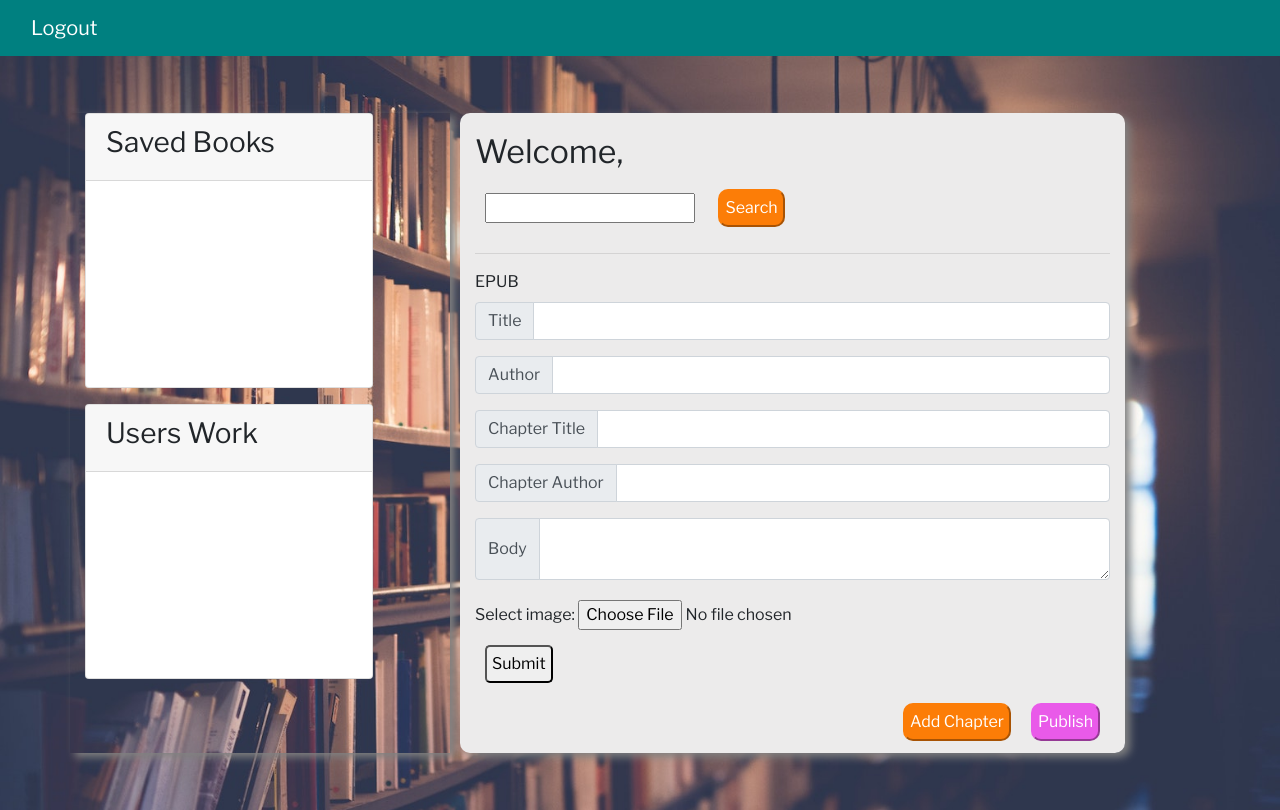
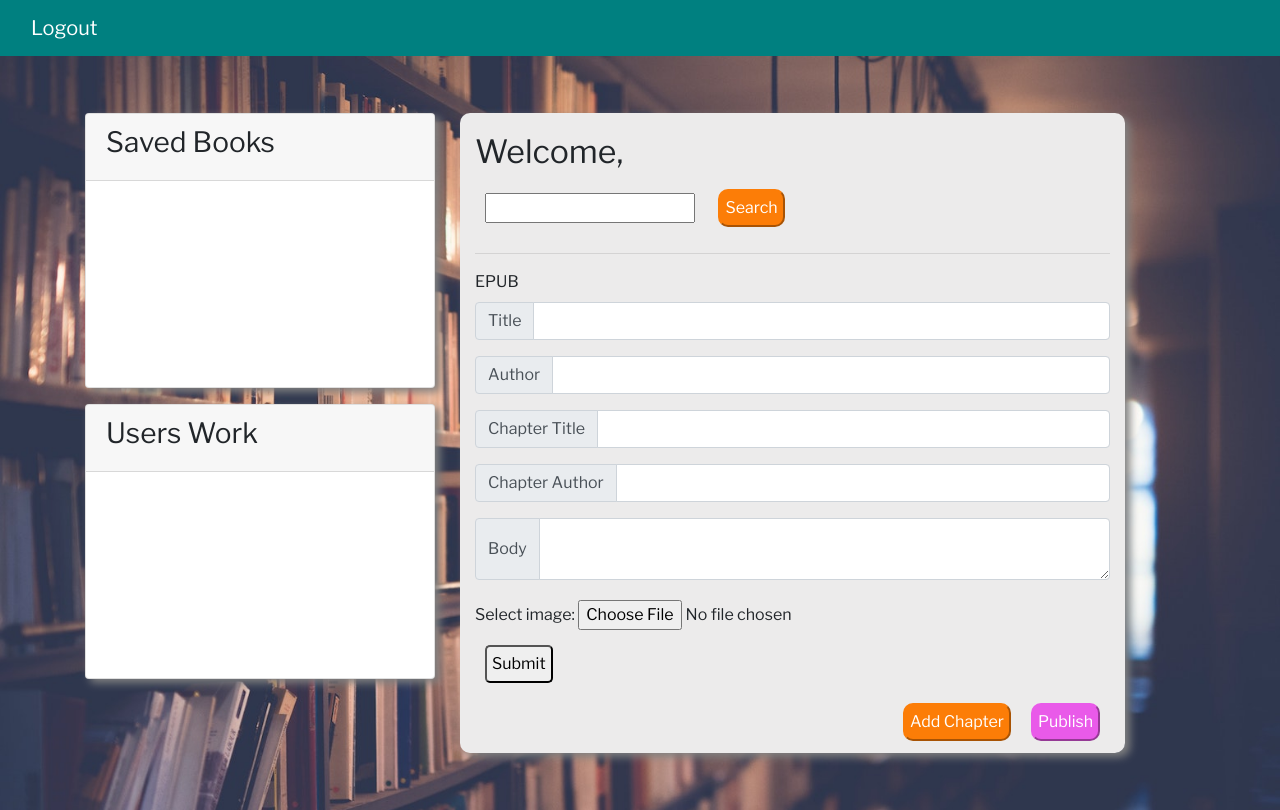
Before and after one commit to superrmatt/BookWorm, a website: page public/members.html in a window 1280 px wide. Drawn offline with nearby package versions, Linux system fonts and the light colour scheme; no server answers.

Commit message:
text and column style edits

```diff
--- a/public/js/members.js
+++ b/public/js/members.js
@@ -16,7 +16,7 @@ $(document).ready(function () {
   //--------------Get users saved books--------------------------------------------
   $.get("/api/user_books").then(function (data) {
     for (var e = 0; e < data.length; e++) {
-      userBooks.append("<b>" + data[e].title + "</b>" + " By " + data[e].author + "<br></br>");
+      userBooks.append("<h5><b>" + data[e].title + "</h5></b>" + " By " + data[e].author + "<br></br>");
     }
   });
 
@@ -24,7 +24,7 @@ $(document).ready(function () {
   //--------------Get users saved work----------------------------------------------
   $.get("/api/published_works").then(function (data) {
     for (var i = 0; i < data.length; i++) {
-      usersWork.append("<li>" + data[i].title + "</li><li>" + data[i].author + "</li><li>" + data[i].path + "</li>");
+      usersWork.append("<h5><b>" + data[i].title + "</h5></b>" + " By " + data[i].author + data[i].path + "<br><br>");
     }
   });
 
@@ -111,7 +111,7 @@ $(document).ready(function () {
 
   });
 
-
+//----------Add user works cover image---------------------------
   $(".coverImage").click(function () {
     console.log("Sdffs");
     var blobFile = $('.coverImage').files[0];
@@ -160,13 +160,4 @@ $(document).ready(function () {
   }
 
 
-  // function addUserWork(title, author, filePath) {
-  //   $.post("/api/publish_works", {
-  //     title: title,
-  //     author: author,
-  //     path: filePath
-  //   });
-  //   location.reload();
-  // }
-
 });
--- a/public/members.html
+++ b/public/members.html
@@ -26,10 +26,10 @@
     <div class="row">
 
       <!------------------Saved Searches and User work - Main Left Div------------------>
-      <div class="userSaved col-md-4">
+      <div class="userSaved col-md-4 col-sm-12">
 
 
-        <div class="card mb-3 overflow-auto" style="max-width: 18rem; height:275px;">
+        <div class="card mb-3 overflow-auto" style=" height:275px;">
           <div class="card-header">
             <h3>Saved Books</h3>
           </div>
@@ -42,7 +42,7 @@
           </div>
         </div>
 
-        <div class="card mb-3 overflow-auto" style="max-width: 18rem; height:275px;">
+        <div class="card mb-3 overflow-auto" style="height:275px;">
           <div class="card-header">
             <h3>Users Work</h3>
           </div>
@@ -59,7 +59,7 @@
       </div>
 
       <!--------------Book Search & Publish - Main Right Div--------------->
-      <div class="mainBookSearch overflow-auto col-md-7">
+      <div class="mainBookSearch overflow-auto col-md-7 col-sm-12">
         <h2>Welcome, <span class="member-name"></span></h2>
 
         <div class="new-book-section">
--- a/public/stylesheets/style.css
+++ b/public/stylesheets/style.css
@@ -35,10 +35,13 @@ form.signup, form.login {  margin-top: 50px;
 
 .userSaved {
               float:left;
-              box-shadow: 5px 4px 8px gray;
               margin-top: 5%;
               margin-bottom:5%;
               margin-right: 10px;
+}
+
+.card { box-shadow: 5px 4px 8px gray;
+        width: 100%;
 }
 
 body { background-color: rgba(255, 252, 221, 0.911);
```
